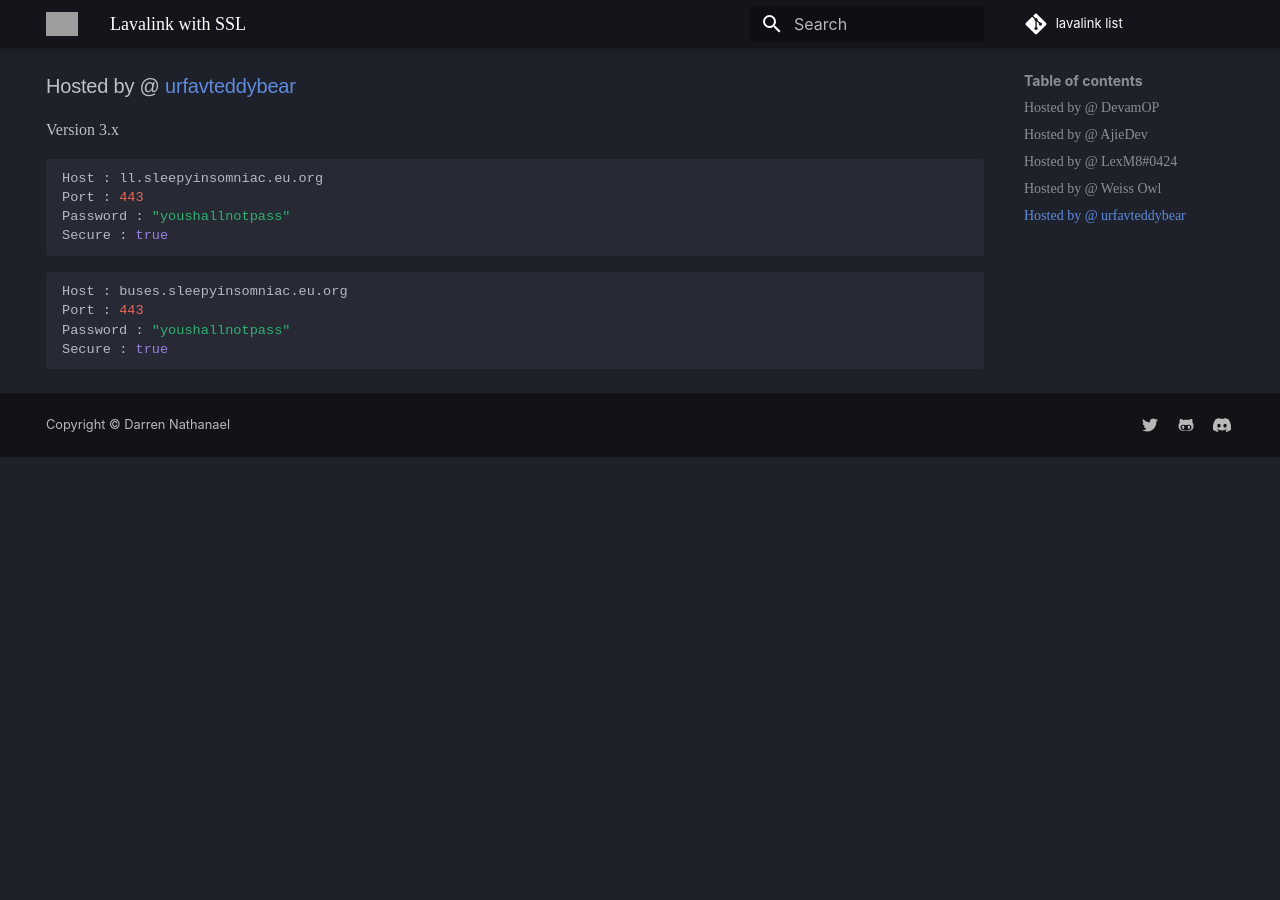
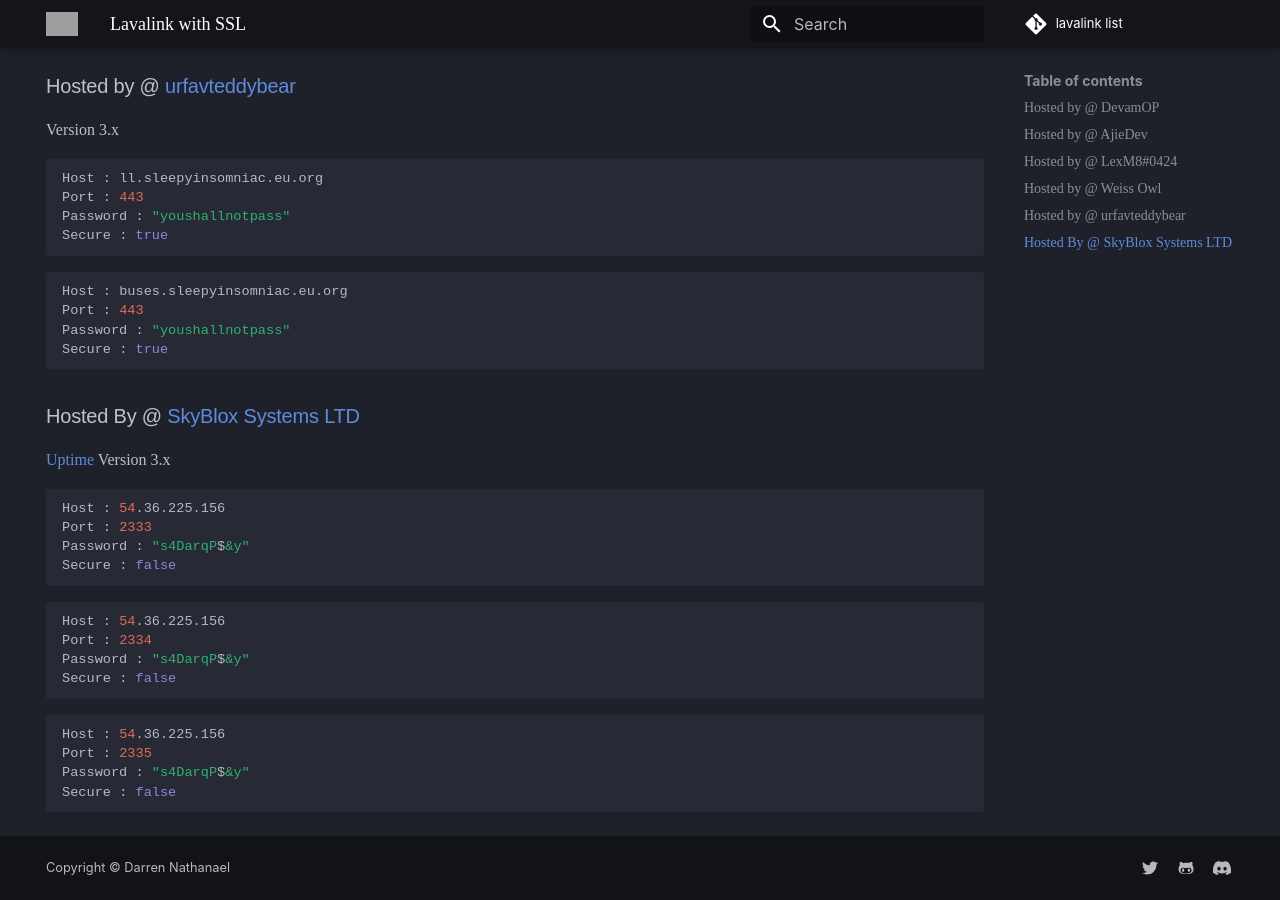
Before and after one commit to DarrenOfficial/lavalink-list, an MkDocs documentation site: the page built from docs/SSL/lavalink-with-ssl.md, in a window 1280 px wide and 900 px high, scrolled down 1987 px. Built offline with MkDocs 1.6.1 and Material for MkDocs 9.7.7, drawn with Linux system fonts in a browser that asks for light colours; some web fonts are replaced; comment, search, counter and statistics services are not loaded; a style sheet for code colours, icons or effects is not loaded; before the commit the page ends 2444 px from its top, so only the background shows below that; grey boxes are pictures that could not be loaded.

Commit message:
Update lavalink-with-ssl.md

````diff
--- a/docs/SSL/lavalink-with-ssl.md
+++ b/docs/SSL/lavalink-with-ssl.md
@@ -108,3 +108,25 @@ Port : 443
 Password : "youshallnotpass"
 Secure : true
 ```
+
+### Hosted By @ [SkyBlox Systems LTD](https://skybloxsystems.com)
+[Uptime](https://uptime.skybloxsystems.com/status/backend)
+Version 3.x
+```bash
+Host : 54.36.225.156
+Port : 2333
+Password : "s4DarqP$&y"
+Secure : false
+```
+```bash
+Host : 54.36.225.156
+Port : 2334
+Password : "s4DarqP$&y"
+Secure : false
+```
+```bash
+Host : 54.36.225.156
+Port : 2335
+Password : "s4DarqP$&y"
+Secure : false
+```
````
